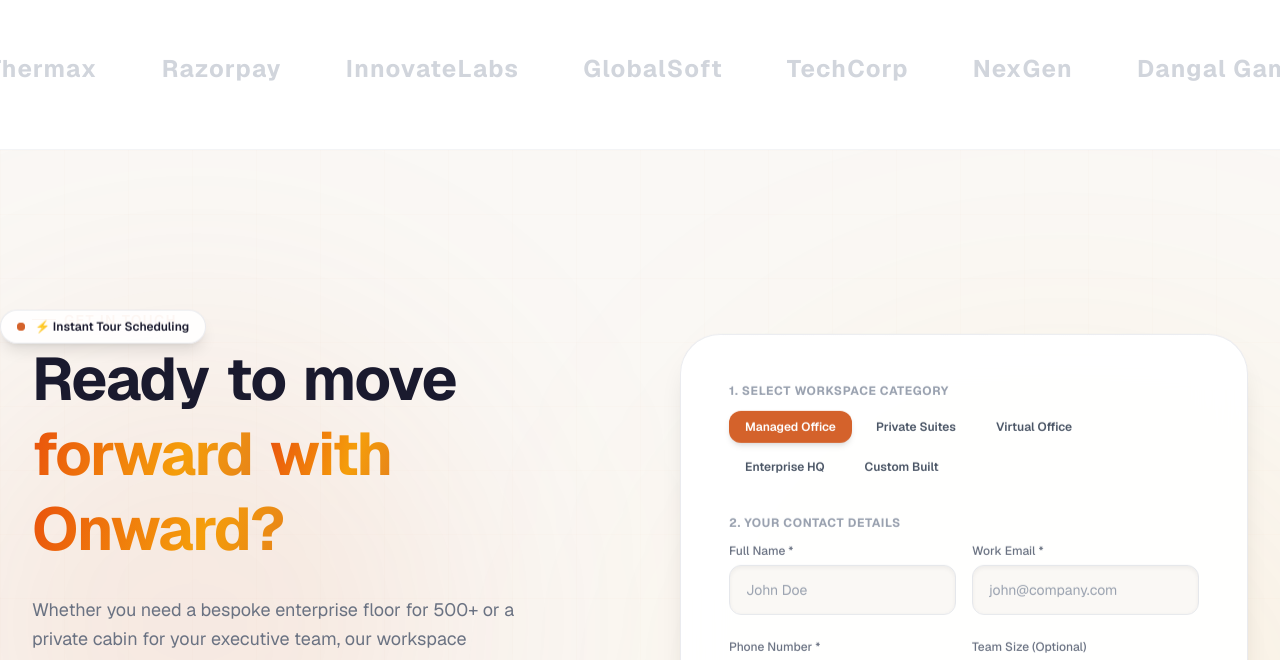
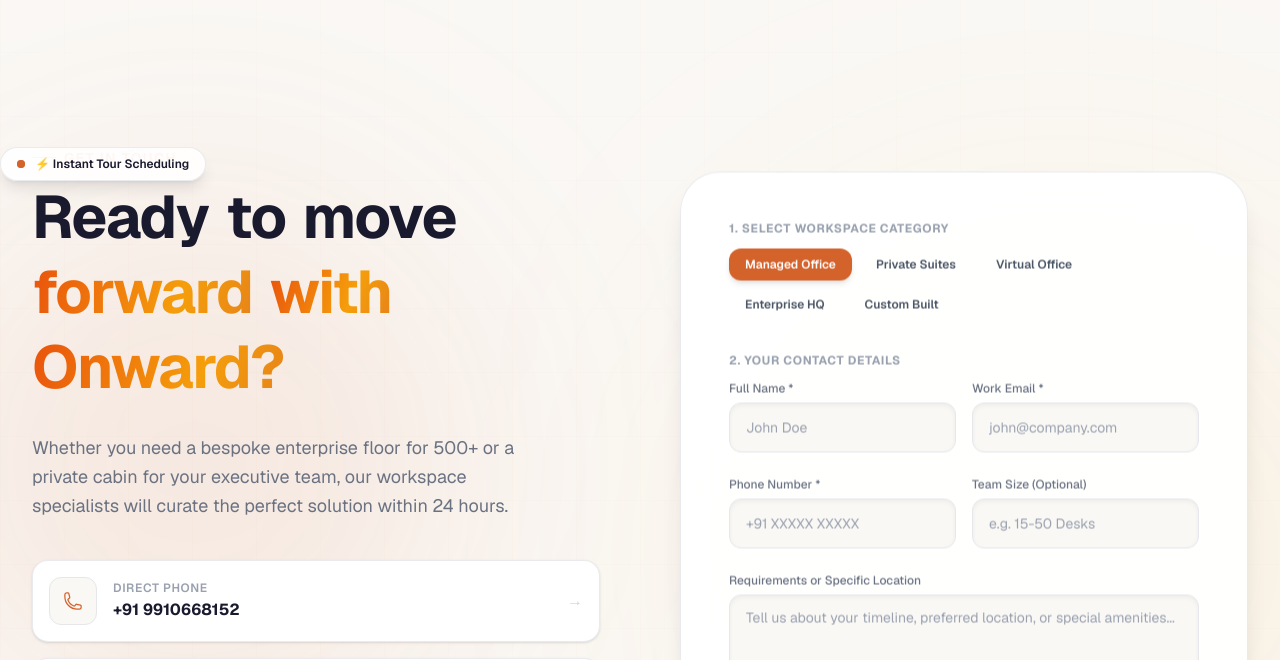
Before and after one commit to Comptech-Enterprises/onwards-website, a Next.js app: page / in a window 1280 px wide. Shown: the part 4840-5500 px from the top of the page. Built offline with nearby package versions, Linux system fonts and the light colour scheme.

Commit message:
chore: remove logo marquee section

```diff
--- a/src/app/page.tsx
+++ b/src/app/page.tsx
@@ -1357,20 +1357,6 @@ export default function Home() {
         </div>
       </section>
 
-      {/* ━━━ LOGO MARQUEE ━━━ */}
-      <section className="py-16 bg-white border-y border-gray-100">
-        <Marquee speed={25}>
-          {logos.map((l) => (
-            <span
-              key={l}
-              className="text-2xl font-bold text-gray-300 tracking-wider whitespace-nowrap hover:text-[#d4622b] transition-colors"
-            >
-              {l}
-            </span>
-          ))}
-        </Marquee>
-      </section>
-
       {/* ━━━ CONTACT SECTION WITH SCROLLING PARALLAX ━━━ */}
       <ContactSection />
 
```
